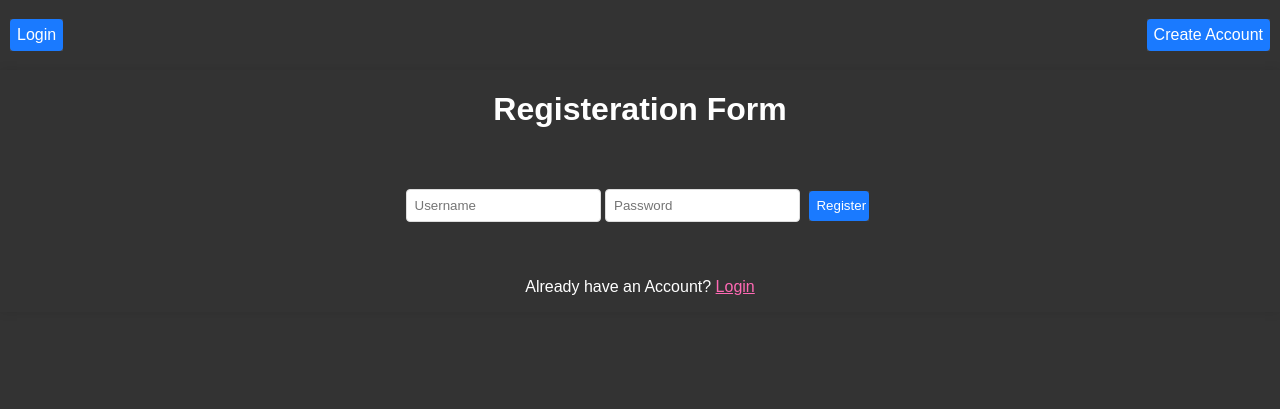
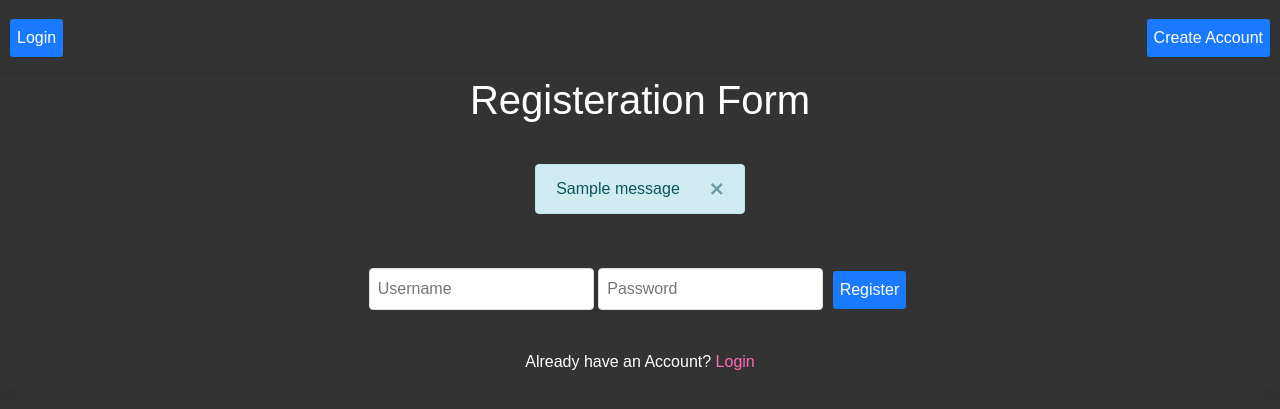
Before and after one commit to Hamidspirit/live_chat_app, a Flask app: page /register in a window 1280 px wide. Shown: the top 409 px of the page. Run offline with Flask 3, Linux system fonts and the light colour scheme; one stand-in notice (Sample message) is shown; some libraries are stand-ins or nearby versions.

Commit message:
added error messages

```diff
--- a/app.py
+++ b/app.py
@@ -1,13 +1,12 @@
 import sqlite3
-from flask import Flask, render_template, redirect, jsonify, request, url_for
+from flask import Flask, render_template, redirect, jsonify, request, url_for,flash
 from flask_socketio import SocketIO, emit
 from flask_login import LoginManager, UserMixin, login_user, logout_user, login_required, current_user
 from werkzeug.security import generate_password_hash, check_password_hash
 
 import datetime
 
-# Todo: add nice error page
-# Todo: add direct login after register
+# Todo: add tests
 # Todo: add active user util
 
 app = Flask(__name__)
@@ -44,7 +43,8 @@ def load_user(user_id):
 @app.route("/")
 def home():
   """Home Page"""
-  return render_template('index.html')
+  errmessage = request.args.get("errmessage")  # Get the query parameter
+  return render_template('index.html', errmessage = errmessage)
 
 @app.route("/register", methods=["GET","POST"])
 def register():
@@ -65,9 +65,14 @@ def register():
         cursor = conn.cursor()
         cursor.execute('INSERT INTO users (username, password) VALUES (?, ?)', (username, hashed_password))
         conn.commit()
-        return redirect(url_for('login'))
+        cursor.execute('SELECT id, username FROM users WHERE username = ?', (username,))
+        user = cursor.fetchall()[0]
+        user_obj = User(user[0], user[1])
+        login_user(user_obj)
+        return redirect(url_for('home'))
     except sqlite3.IntegrityError:
-      return jsonify({'message': 'Username Already exists'}), 400
+      flash("Username Already exists!")
+      return redirect(url_for("login"))
     except Exception as e:
       return jsonify({'message': f'[ERROR] {e}'}), 400
 
@@ -88,13 +93,16 @@ def login():
         cursor = conn.cursor()
         cursor.execute('SELECT id, username, password FROM users WHERE username = ?', (username,))# or use list literal [username]
         user = cursor.fetchall()[0]# returns tuple inside a list
-    except Exception as e:
-      return jsonify({'message': 'user does not exist'})
+    except IndexError as e:
+      flash("User Not Found!")
+      return redirect(url_for("login"))
     if user and check_password_hash(user[2], password):
       user_obj = User(user[0], user[1])
       login_user(user_obj)
       return redirect(url_for('home'))
-    return jsonify({'message': ' Invalid credentials'}), 401
+
+    flash('Invalid credential')
+    return redirect(url_for("login"))
   return render_template('login.html')
 
 @app.route("/logout")
--- a/static/style/style.css
+++ b/static/style/style.css
@@ -138,41 +138,35 @@ input[type="text"] {
 }
 
 /* styling for buttons */
-.btn-t {
-    height: 30px;
-    width: 60px;
-    background-color: #007BFF;
-    color: white;
+
+
+.btn {
+	height: auto;
+	width: auto;
+	text-align: center;
     border: none;
     border-radius: 4px;
-    cursor: pointer;
+	cursor: pointer;
+	text-decoration: none;
+	background-color: #006BFF;
+	color: #FFF;
+	margin: 9px 5px;
+
+	padding: 7px;
+	border-radius: 4px;
+	transition: all 0.3s;
+	position: relative;
 }
 
-.btn-t:hover {
+.btn:hover {
     background-color: #0056b3;
+	color: white;
 }
 
-.btn {
-    text-align: center;
-    cursor: pointer;
-    text-decoration: none;
-    color: white;
-    margin: 9px 5px;
-
-    background-color: #006BFF;
-    padding: 7px;
-    border-radius: 4px;
-}
-
-.btn-one {
-  color: #FFF;
-  transition: all 0.3s;
-  position: relative;
-}
-.btn-one span {
+.btn span {
   transition: all 0.3s;
 }
-.btn-one::before {
+.btn::before {
   content: '';
   position: absolute;
   bottom: 0;
@@ -191,14 +185,14 @@ input[type="text"] {
   border-bottom-color: rgba(255,255,255,0.5);
   transform: scale(0.1, 1);
 }
-.btn-one:hover span {
+.btn:hover span {
   letter-spacing: 2px;
 }
-.btn-one:hover::before {
+.btn:hover::before {
   opacity: 1;
   transform: scale(1, 1);
 }
-.btn-one::after {
+.btn::after {
   content: '';
   position: absolute;
   bottom: 0;
@@ -209,7 +203,7 @@ input[type="text"] {
   transition: all 0.3s;
   background-color: rgba(255,255,255,0.1);
 }
-.btn-one:hover::after {
+.btn:hover::after {
   opacity: 0;
   transform: scale(0.1, 1);
 }
--- a/templates/base.html
+++ b/templates/base.html
@@ -4,6 +4,7 @@
     <meta charset="UTF-8">
     <meta name="viewport" content="width=device-width, initial-scale=1.0">
     <title>{% block title %}{% endblock %}</title>
+    <link rel="stylesheet" href="https://cdn.jsdelivr.net/npm/bootstrap@4.0.0/dist/css/bootstrap.min.css" integrity="sha384-Gn5384xqQ1aoWXA+058RXPxPg6fy4IWvTNh0E263XmFcJlSAwiGgFAW/dAiS6JXm" crossorigin="anonymous">
     <link rel="stylesheet" href="{{ url_for('static', filename='style/style.css') }}">
 </head>
 <body>
@@ -13,8 +14,8 @@
             <h4 id="user">Hello {{ current_user.username }}</h4>
             <a href="/logout" class="btn btn-one">Logout</a>
         {% else %}
-            <a href="/login" class="btn btn-one">Login</a>
-            <a href="/register" class="btn btn-one">Create Account</a>
+            <a href="/login" class="btn ">Login</a>
+            <a href="/register" class="btn ">Create Account</a>
         {% endif %}
     </header>
 
@@ -24,5 +25,8 @@
 
     <script src="https://cdnjs.cloudflare.com/ajax/libs/socket.io/4.6.1/socket.io.min.js"></script>
     <script src="/static/scripts/main.js"></script>
+    <script src="https://code.jquery.com/jquery-3.2.1.slim.min.js" integrity="sha384-KJ3o2DKtIkvYIK3UENzmM7KCkRr/rE9/Qpg6aAZGJwFDMVNA/GpGFF93hXpG5KkN" crossorigin="anonymous"></script>
+    <script src="https://cdn.jsdelivr.net/npm/popper.js@1.12.9/dist/umd/popper.min.js" integrity="sha384-ApNbgh9B+Y1QKtv3Rn7W3mgPxhU9K/ScQsAP7hUibX39j7fakFPskvXusvfa0b4Q" crossorigin="anonymous"></script>
+    <script src="https://cdn.jsdelivr.net/npm/bootstrap@4.0.0/dist/js/bootstrap.min.js" integrity="sha384-JZR6Spejh4U02d8jOt6vLEHfe/JQGiRRSQQxSfFWpi1MquVdAyjUar5+76PVCmYl" crossorigin="anonymous"></script>
 </body>
 </html>
--- a/templates/index.html
+++ b/templates/index.html
@@ -10,7 +10,7 @@
     <div id="messages"></div>
     <form  id="message_form">
         <input type="text" id="message" placeholder="Type a message" autocomplete="off" required>
-        <button type="submit" class="btn btn-t">Send</button>
+        <button type="submit" class="btn ">Send</button>
     </form>
 </div>
 {% else %}
--- a/templates/register.html
+++ b/templates/register.html
@@ -6,10 +6,18 @@
     <div>
         <div class="auth_container">
         <h1>Registeration Form</h1>
+        {% for message in get_flashed_messages() %}
+            <div class="alert alert-info alert-dismissible  show" role="alert">
+                {{ message }}
+                <button type="button" class="close" data-dismiss="alert" aria-label="Close">
+                    <span aria-hidden="true">&times;</span>
+                </button>
+            </div>
+        {% endfor %}
         <form  id="login_form" method="post">
             <input type="text" id="username"  name="username" placeholder="Username" required>
             <input type="text" id="password"  name="password" placeholder="Password" required>
-            <button type="submit" class="btn btn-one btn-t">Register</button>
+            <button type="submit" class="btn ">Register</button>
         </form>
         <p>Already have an Account? <a href="/login" id="link">Login</a></p>
     </div>
```
Also changed, not shown: templates/login.html (+9 -1 lines).
